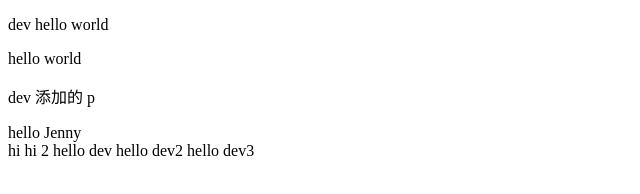
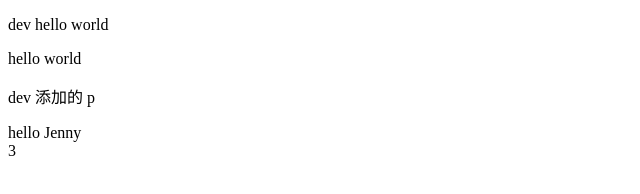
Before and after one commit to gxbxgithub/git-test01, a plain HTML site: page index.html in a window 1280 px wide. Shown: the whole page, without its empty margins (0-640 px from the left). Drawn offline with Linux system fonts and the light colour scheme.

Commit message:
no message

```diff
--- a/index.html
+++ b/index.html
@@ -16,12 +16,7 @@
 			hello Jenny
 		</div>
 
-		hi
-		hi 2
-
-		hello dev
-		hello dev2
-		hello dev3
+		3
 	</div>
 </body>
 </html>
```
